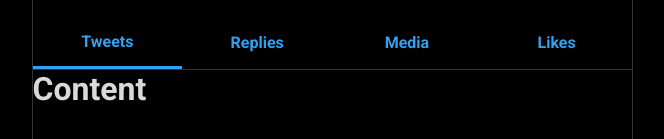
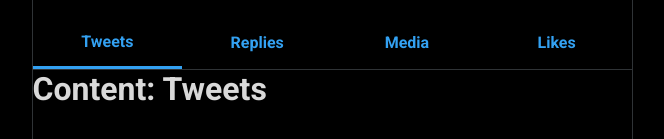
Before and after one commit to guilhesme23/twitter-clone, a React (Create React App) app: page / in a window 1280 px wide. Shown: the part 523-662 px from the top of the page, without its empty margins (308-972 px from the left). Built offline with nearby package versions, Linux system fonts and the light colour scheme.

Commit message:
Handle content changes in tab component

```diff
--- a/src/Pages/Profile/index.tsx
+++ b/src/Pages/Profile/index.tsx
@@ -2,8 +2,9 @@ import { User } from "@types";
 import Navbar from "components/Navbar";
 import ProfileBanner from "components/ProfileBanner";
 import ProfileSummary from "components/ProfileSummary";
-import Tabs from "components/Tabs";
+import Tabs, { Label } from "components/Tabs";
 import React, { useState } from "react";
+import slugify from "utils/slugfy";
 import { Container } from "./styles";
 
 const Profile: React.FC = () => {
@@ -26,6 +27,8 @@ const Profile: React.FC = () => {
     location: "Asia/Karachi",
   });
 
+  const tags = ["Tweets", "Replies", "Media", "Likes"];
+
   return (
     <Container>
       <Navbar backIcon backLocation="/" title="Guiherme" sub="747 tweets" />
@@ -37,8 +40,14 @@ const Profile: React.FC = () => {
         user={user}
       />
 
-      <Tabs labels={["Tweets", "Replies", "Media", "Likes"]} baseQuery={user.screen_name}>
-
+      <Tabs labels={tags} baseQuery={user.screen_name}>
+        {tags.map(tag => {
+          return (
+            <Label key={tag} label={slugify(tag)}>
+              <h1>Content: {tag}</h1>
+            </Label>
+          );
+        })}
       </Tabs>
     </Container>
   );
--- a/src/components/Tabs/index.tsx
+++ b/src/components/Tabs/index.tsx
@@ -1,12 +1,13 @@
 import React, { useState } from "react";
 import { Link } from "react-router-dom";
 import slugify from "utils/slugfy";
-import { Container, TabContainer } from "./styles";
+import { Container, LabelContent, TabContainer, TabContent } from "./styles";
 
 
 interface TabsProps {
   labels: string[];
   baseQuery?: string;
+  children: React.ReactElement<LabelProps>[];
 }
 
 const Tabs: React.FC<TabsProps> = (props) => {
@@ -15,7 +16,6 @@ const Tabs: React.FC<TabsProps> = (props) => {
   const handleClick = (e: React.MouseEvent, label: string) => {
     e.preventDefault();
     setActiveTab(slugify(label))
-    console.log(activeTab)
   }
 
   return (
@@ -35,11 +35,28 @@ const Tabs: React.FC<TabsProps> = (props) => {
           })}
         </ul>
       </TabContainer>
-      <div>
-        <h1>Content</h1>
-      </div>
+      <TabContent>
+        {props.children.map((child: React.ReactElement<LabelProps>) => {
+          if (child.props.label === activeTab) {
+            return child.props.children
+          }
+        })}
+      </TabContent>
     </Container>
   );
 };
 
 export default Tabs;
+
+interface LabelProps {
+  children: React.ReactNode,
+  label: string
+}
+
+export const Label: React.FC<LabelProps> = (props) => {
+  return (
+    <LabelContent>
+      {props.children}
+    </LabelContent>
+  );
+}
--- a/src/components/Tabs/styles.tsx
+++ b/src/components/Tabs/styles.tsx
@@ -35,3 +35,9 @@ export const TabContainer = styled.div`
     }
   }
 `;
+
+export const TabContent = styled.div`
+`;
+
+export const LabelContent = styled.div`
+`;
--- a/src/styles/globalStyles.ts
+++ b/src/styles/globalStyles.ts
@@ -24,6 +24,10 @@ const GlobalStyle = createGlobalStyle`
   a {
     text-decoration: none;
     color: var(--twitter)
+  }
+
+  html {
+    background: var(--primary);
   }
 
   :root {
```
